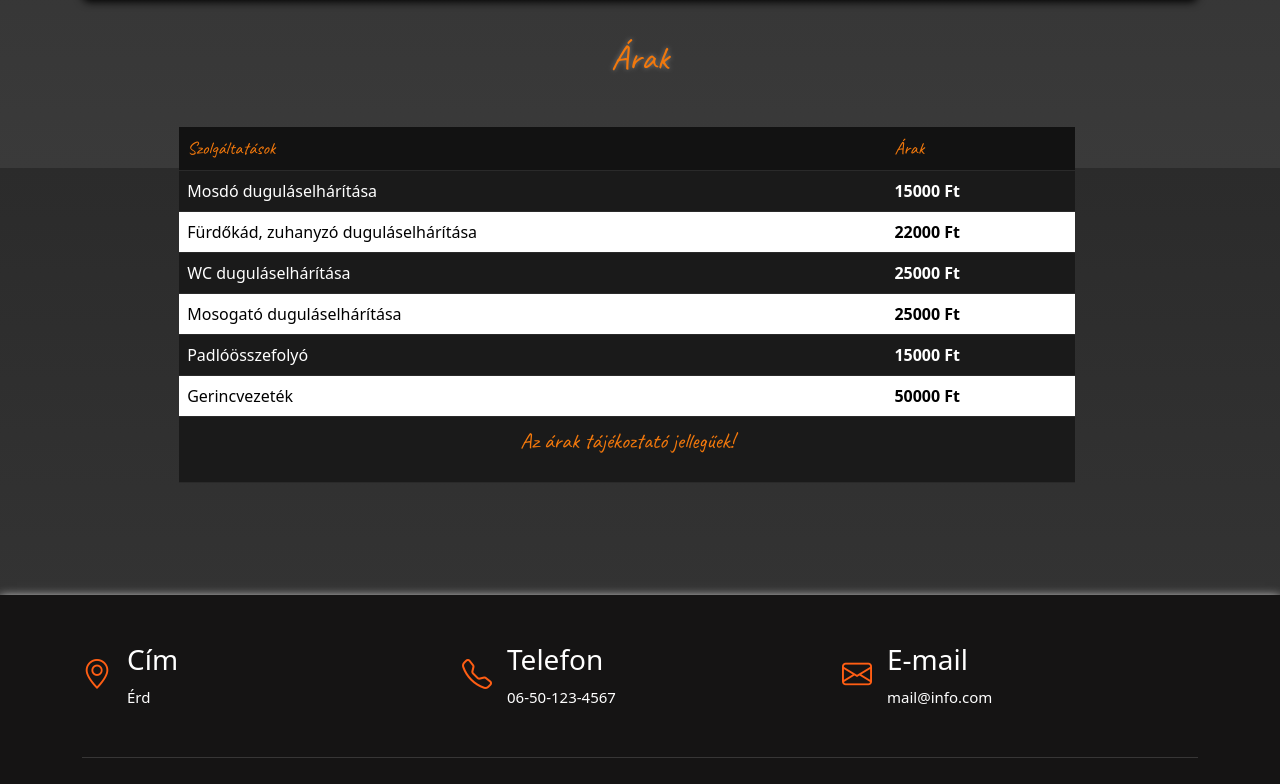
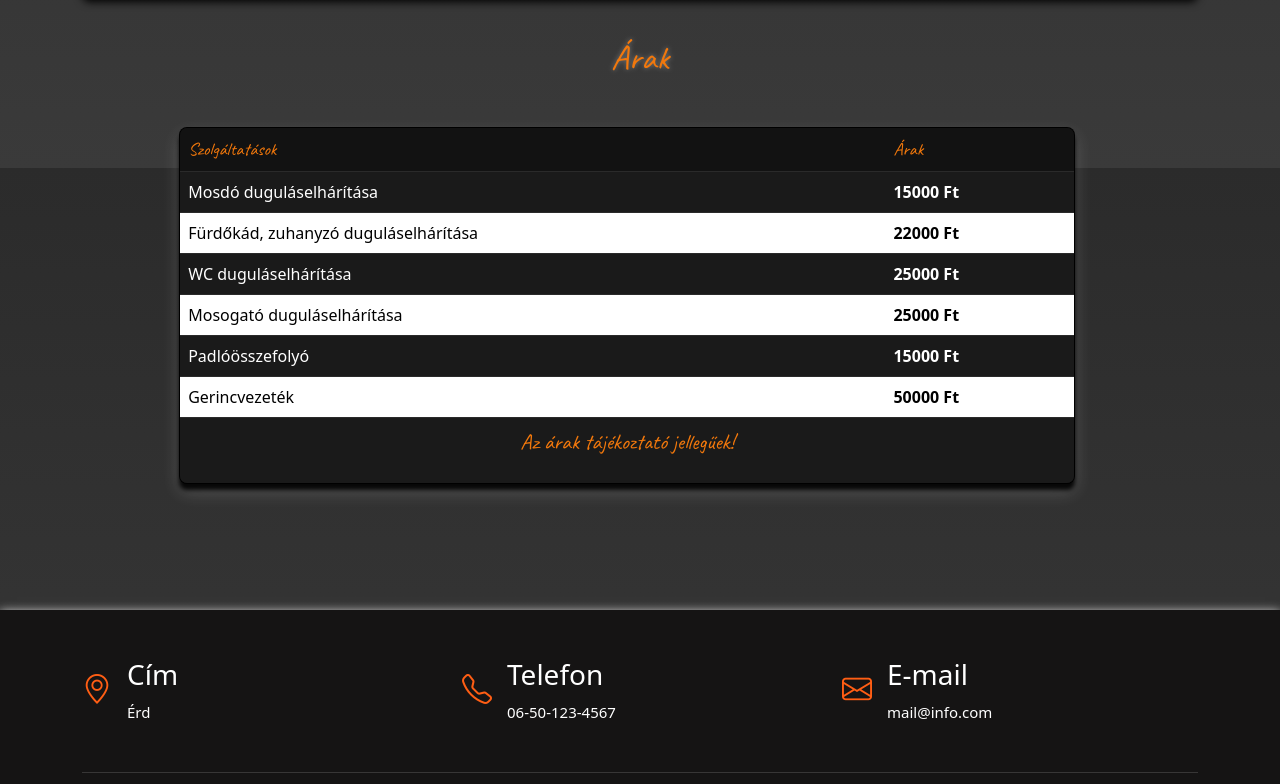
Before and after one commit to IllesKati/Dugulas, a website: page index.html in a window 1280 px wide. Shown: the part 5432-6216 px from the top of the page. Drawn offline with nearby package versions, Linux system fonts and the light colour scheme; a web font is replaced by a local one.

Commit message:
Table árnyék módosítás

```diff
--- a/style.css
+++ b/style.css
@@ -755,6 +755,7 @@ h2 {
     font-family: 'Raleway', serif;
 }
 
+
 /* Table */
 .table {
     width: 70%;
@@ -836,6 +837,21 @@ td {
     }
 }
 
+/* Árak táblázat: a Településeknél használt árnyék.
+   A fekete árnyék a sötét (gradiens) háttéren önmagában láthatatlan,
+   a Településeknél is csak a világos konténer előtt látszik.
+   Ezért a táblázat 6px-re kiemelkedik: alatta sötét "hasadék" lesz,
+   ami ugyanazt a mélység-érzetet adja, plusz egy fehér szegélyű
+   finom derengés a sötét háttéren. */
+#arak .table {
+    background-color: #000;
+    border: 1px solid rgba(255, 255, 255, 0.35);
+    box-shadow: 0 6px 4px rgba(0, 0, 0, 0.9),
+        0 8px 18px rgba(255, 255, 255, 0.18);
+    border-radius: 8px;
+    overflow: hidden;
+    margin-bottom: 30px;
+}
 
 /* Footer */
 ul {
```
